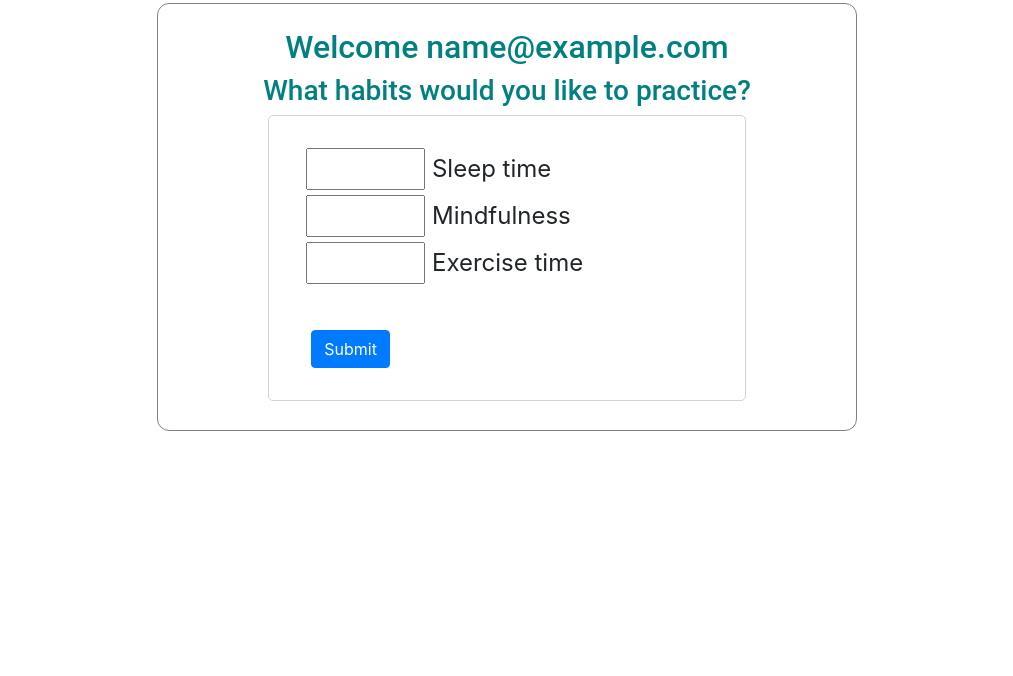
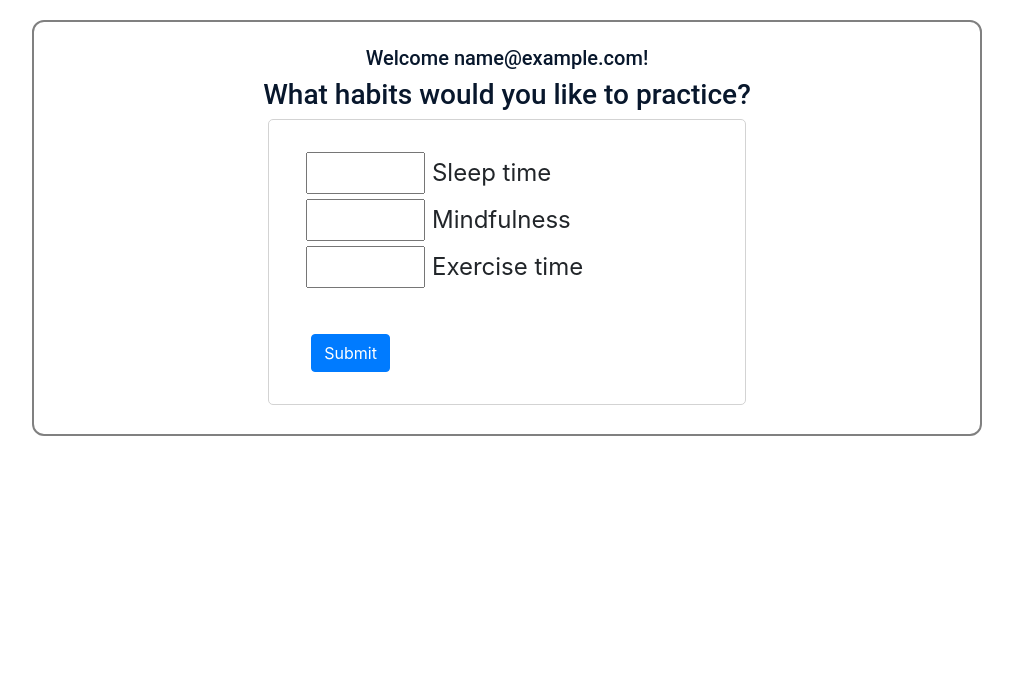
Before and after one commit to carolinetwyman/Habitude, a Node server app: page /members in a window 1280 px wide. Shown: the part 64-740 px from the top of the page, without its empty margins (133-1146 px from the left). Run offline with Node 20, Linux system fonts and the light colour scheme; the visitor is signed in with stand-in values (Sample User, id 1); data that the repository does not hold is empty; some libraries are stand-ins or nearby versions.

Commit message:
added tweaks to homepage and members

```diff
--- a/config/config.json
+++ b/config/config.json
@@ -1,7 +1,7 @@
 {
     "development": {
         "username": "root",
-        "password": "Z1ggystardust!",
+        "password": "",
         "database": "Habitude_db",
         "host": "127.0.0.1",
         "dialect": "mysql"
--- a/public/js/goals.js
+++ b/public/js/goals.js
@@ -5,8 +5,9 @@ $(document).ready(() => {
         $(".member-name").text(data.email);
 
         $("#submitGoals").on('click', (event) => {
+            event.preventDefault();
             console.log("test click event")
-            event.preventDefault();
+
 
             var sleep = $("#sleeptime").val();
             var mindful = $("#mindfulminutes").val();
@@ -31,13 +32,13 @@ $(document).ready(() => {
                 .then((res) => {
 
                     console.log(res)
-                    // UserId
-                    //take the data to the routes and take me to the members webpage
-                    //console.log(res.json(Actives))
-                    //window.location.replace("/members");
+                        // UserId
+                        //take the data to the routes and take me to the members webpage
+                        //console.log(res.json(Actives))
+                        //window.location.replace("/members");
                 })
                 .catch(err => console.log("yoyo--> " + err));
-                window.location.replace("/progresschart")
+            window.location.replace("/progresschart")
         });
     })
 
--- a/public/stylesheets/community.css
+++ b/public/stylesheets/community.css
@@ -2,6 +2,7 @@
 
 body {
     background-color: seashell;
+    text-align: center;
 }
 
 .nav-bar {
--- a/public/stylesheets/members.css
+++ b/public/stylesheets/members.css
@@ -28,11 +28,21 @@ body {
 
 /************** main ****************/
 
+h1 {
+    font-size: 25px;
+    text-align: center;
+}
+
+h2 {
+    font-size: 20px;
+    font-family: 'Alata', sans-serif;
+}
+
 h2,
 h3 {
     font-family: 'Roboto', sans-serif;
     text-align: center;
-    color: teal;
+    color: #08172C;
     max-width: 100%;
 }
 
@@ -40,12 +50,11 @@ h3 {
     display: flex;
     justify-content: center;
     width: 90%;
-    max-width: 700px;
-    border: 1px gray solid;
+    max-width: 950px;
+    border: 2px gray solid;
     border-radius: .75rem;
-    margin-top: 3px;
+    margin-top: 20px;
     padding: 1.5em;
-    margin-bottom: 55px;
 }
 
 form {
@@ -66,7 +75,6 @@ form {
     margin-left: 10px;
 }
 
-
 .containerChart {
     margin: 0 auto;
     max-width: 90%;
@@ -77,8 +85,8 @@ form {
     width: 90%;
     margin: 5%;
     background-color: rgb(191, 222, 232);
+}
 
-}
 
 /************footer***************/
 
--- a/views/community.handlebars
+++ b/views/community.handlebars
@@ -19,7 +19,7 @@
 
 <div class="container">
   <div class="row">
-    <div class="col-md-6">
+    <div class="col-md-12">
       <h2 id="habitHeader">Welcome to the Habitude Habitat!</h2>
       <iframe width="600" height="450"
         src="https://datastudio.google.com/embed/reporting/f79624f6-e3d7-47a3-bb44-fdacbba7b424/page/MogjB"
--- a/views/layouts/main.handlebars
+++ b/views/layouts/main.handlebars
@@ -20,6 +20,7 @@
         integrity="sha384-B4gt1jrGC7Jh4AgTPSdUtOBvfO8shuf57BaghqFfPlYxofvL8/KUEfYiJOMMV+rV"
         crossorigin="anonymous"></script>
 
+
 </body>
 
 </html>
--- a/views/members.handlebars
+++ b/views/members.handlebars
@@ -26,24 +26,26 @@
 
 
 
-
-
-
 <div class="container">
   <div class="row">
-        <div >
-            <h2>Welcome <span class="member-name">!</span></h2>
+    <div>
+      <h2>Welcome <span class="member-name">!</span>!</h2>
       <h3>What habits would you like to practice?</h3>
       <form>
+        <div class="formlist">
           <div class="myList">
+
             <input type="number" min="1" max="24" id="sleeptime" name="sleep_time" value="sleep time">
-                    <label  for="sleep_time"> Sleep time</label><br>
-                    <input  type="number" min="1" max="24" id="mindfulminutes" name="mindful_minutes" value="Mindful minutes">
-                    <label  for="mindful_minutes"> Mindfulness</label><br>
-                    <input  type="number" min="1" max="24" id="exercisetime" name="exercise_time" value="Exercise time">
-                    <label  for="exercise_time"> Exercise time</label><br><br>
+            <label for="sleep_time"> Sleep time</label><br>
+            <input type="number" min="1" max="24" id="mindfulminutes" name="mindful_minutes" value="Mindful minutes">
+            <label for="mindful_minutes"> Mindfulness</label><br>
+            <input type="number" min="1" max="24" id="exercisetime" name="exercise_time" value="Exercise time">
+            <label for="exercise_time"> Exercise time</label><br><br>
           </div>
+
           <input class="btn btn-primary" type="submit" value="Submit" id="submitGoals">
+
+        </div>
       </form>
     </div>
   </div>
```
Also changed, not shown: public/stylesheets/homepage.css (+9 -4 lines). Lines whose indentation alone changed are shown as unchanged.
